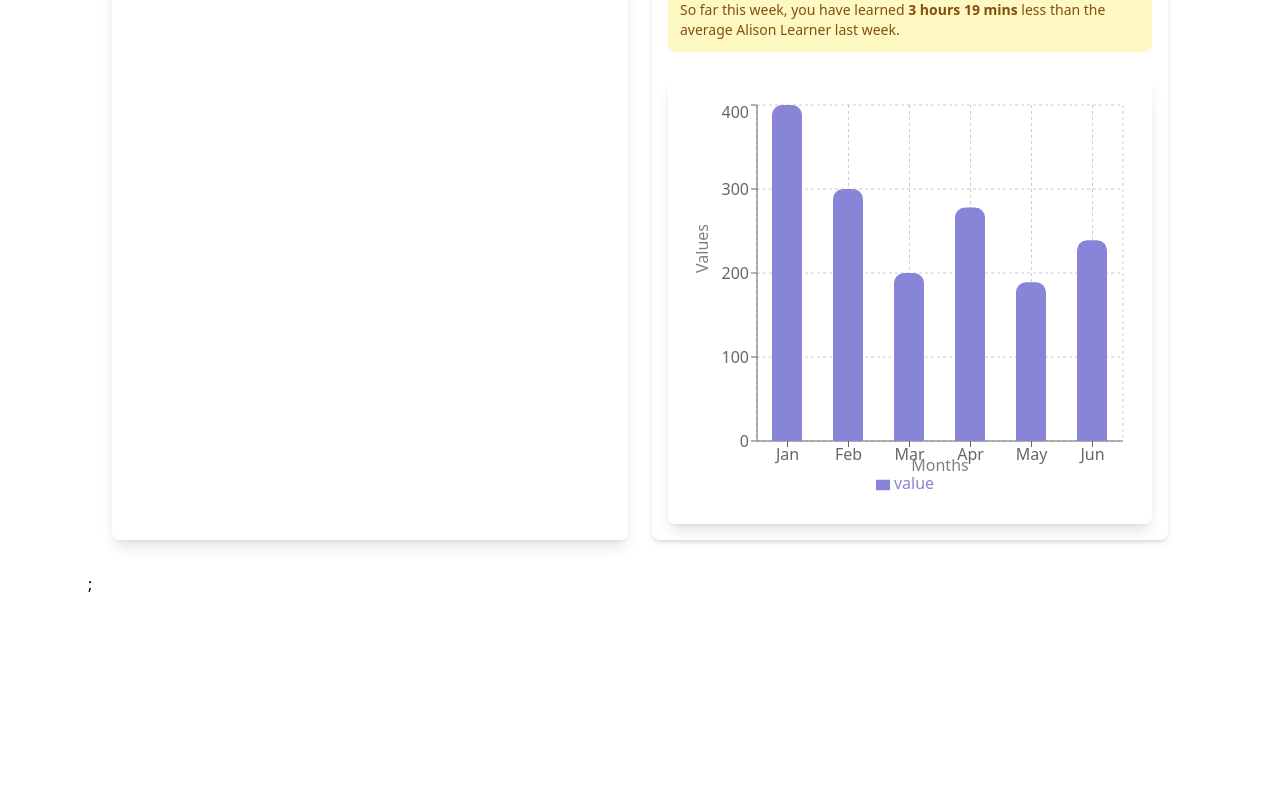
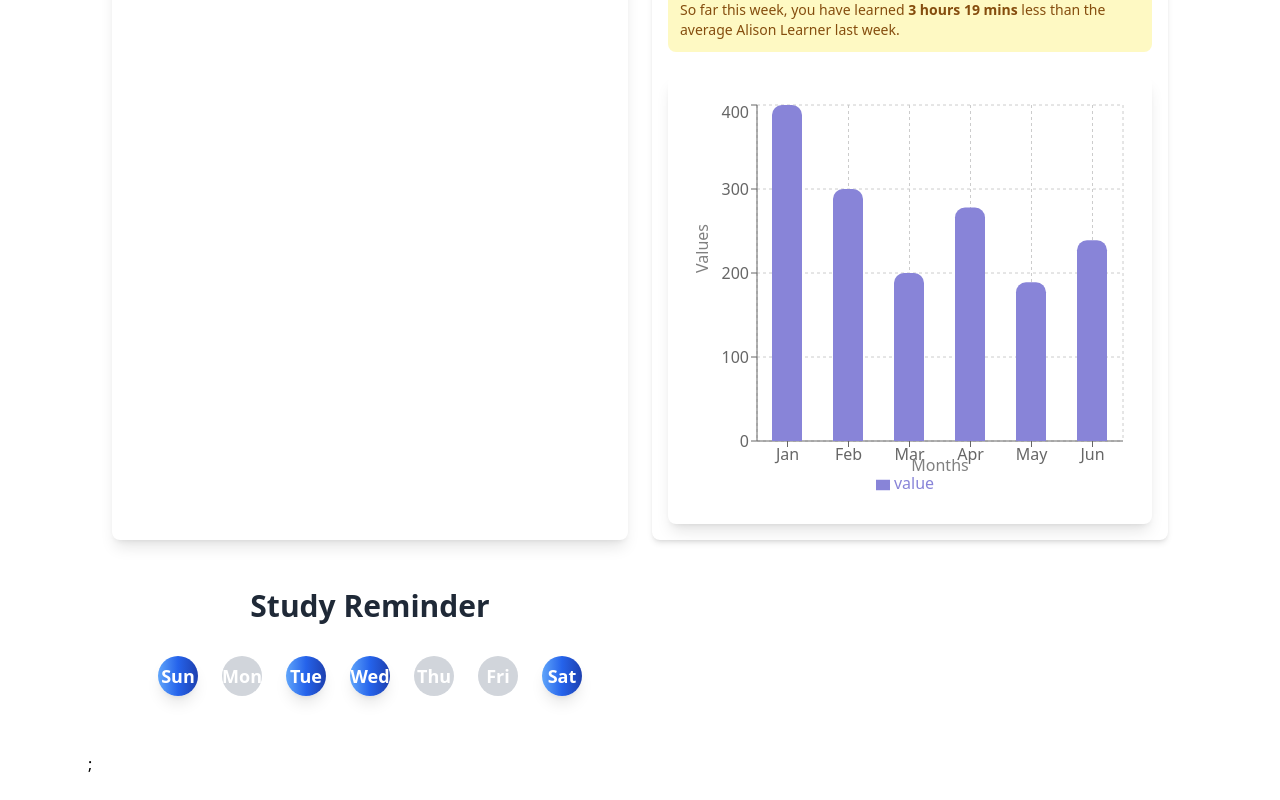
Before and after one commit to behshaad/lingoix, a React (Create React App) app: page /Dashboard in a window 1280 px wide. Shown: the part 858-1658 px from the top of the page. Before the commit the page ends 1478 px from the top, so only its background shows below. Built offline with nearby package versions, Linux system fonts and the light colour scheme; sample sign-in values are in the browser's storage.

Commit message:
Add the Study Reminder component

```diff
--- /dev/null
+++ b/src/components/StudyReminder.jsx
@@ -0,0 +1,72 @@
+import React, { useState, useEffect } from "react";
+import { gsap } from "gsap";
+
+const StudyReminder = () => {
+  const [studyDays, setStudyDays] = useState({
+    Sunday: false,
+    Monday: false,
+    Tuesday: false,
+    Wednesday: false,
+    Thursday: false,
+    Friday: false,
+    Saturday: false,
+  });
+
+  useEffect(() => {
+    // شبیه‌سازی داده‌های وضعیت مطالعه
+    const fetchedStudyDays = {
+      Sunday: true,
+      Monday: false,
+      Tuesday: true,
+      Wednesday: true,
+      Thursday: false,
+      Friday: false,
+      Saturday: true,
+    };
+    setStudyDays(fetchedStudyDays);
+
+    // انیمیشن ورودی آهسته‌تر
+    gsap.fromTo(
+      ".day-circle",
+      { opacity: 0, scale: 0.6 },
+      { opacity: 1, scale: 1, duration: 1.2, stagger: 0.2 }
+    );
+  }, []);
+
+  return (
+    <div className="study-reminder-container p-6 text-center">
+      <h2 className="text-3xl font-semibold mb-8 text-gray-800">
+        Study Reminder
+      </h2>
+      <div className="flex justify-center gap-6">
+        {Object.keys(studyDays).map((day) => (
+          <div
+            key={day}
+            className={`day-circle relative flex justify-center items-center w-10 h-10 rounded-full
+              ${
+                studyDays[day]
+                  ? "bg-gradient-to-r from-blue-400 via-blue-600 to-blue-800 shadow-lg"
+                  : "bg-gray-300"
+              }
+              transition-all duration-300 ease-in-out transform hover:scale-110 cursor-pointer`}
+            onMouseEnter={() =>
+              gsap.to(`.${day}-circle`, { scale: 1.1, duration: 0.3 })
+            }
+            onMouseLeave={() =>
+              gsap.to(`.${day}-circle`, { scale: 1, duration: 0.3 })
+            }
+          >
+            {/* {studyDays[day] && (
+              <span className="absolute text-white text-2xl">✔</span>
+            )} */}
+            <span className="text-white font-semibold text-lg">
+              {day.substring(0, 3)}
+            </span>
+          </div>
+        ))}
+      </div>
+    </div>
+  );
+};
+
+export default StudyReminder;
--- a/src/pages/ Dashboard.jsx
+++ b/src/pages/ Dashboard.jsx
@@ -6,7 +6,7 @@ import CoursesInProgress from "../components/CoursesInProgress";
 import CompletedCourses from "../components/CompletedCourses";
 import Medals from "../components/Medals";
 import LearningStatistics from "../components/LearningStatistics";
-
+import StudyReminder from "../components/StudyReminder"
 const Dashboard = () => {
   const { t } = useTranslation();
   const navigate = useNavigate();
@@ -34,6 +34,7 @@ const Dashboard = () => {
           <CompletedCourses />
           <Medals />
           <LearningStatistics />
+          <StudyReminder/>
         </div>
       </div>
       ;
```
